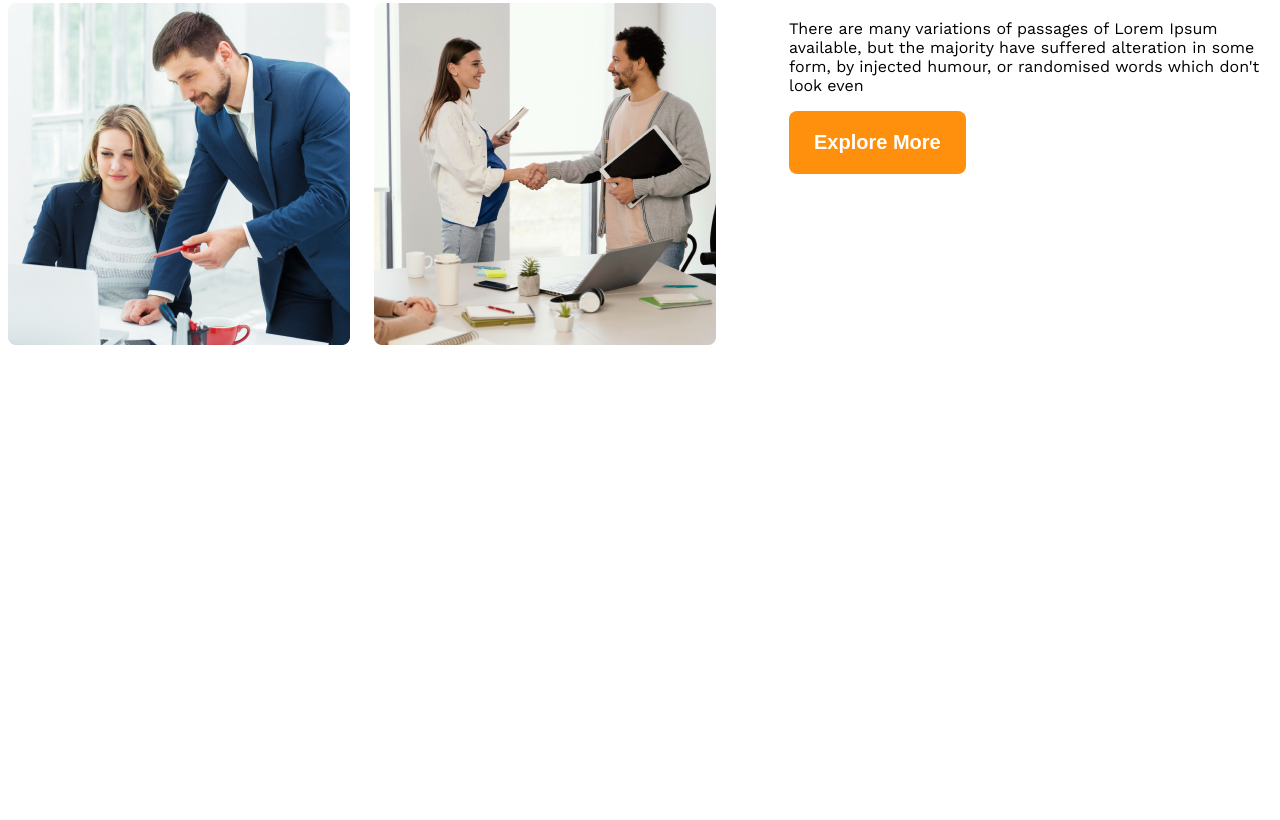
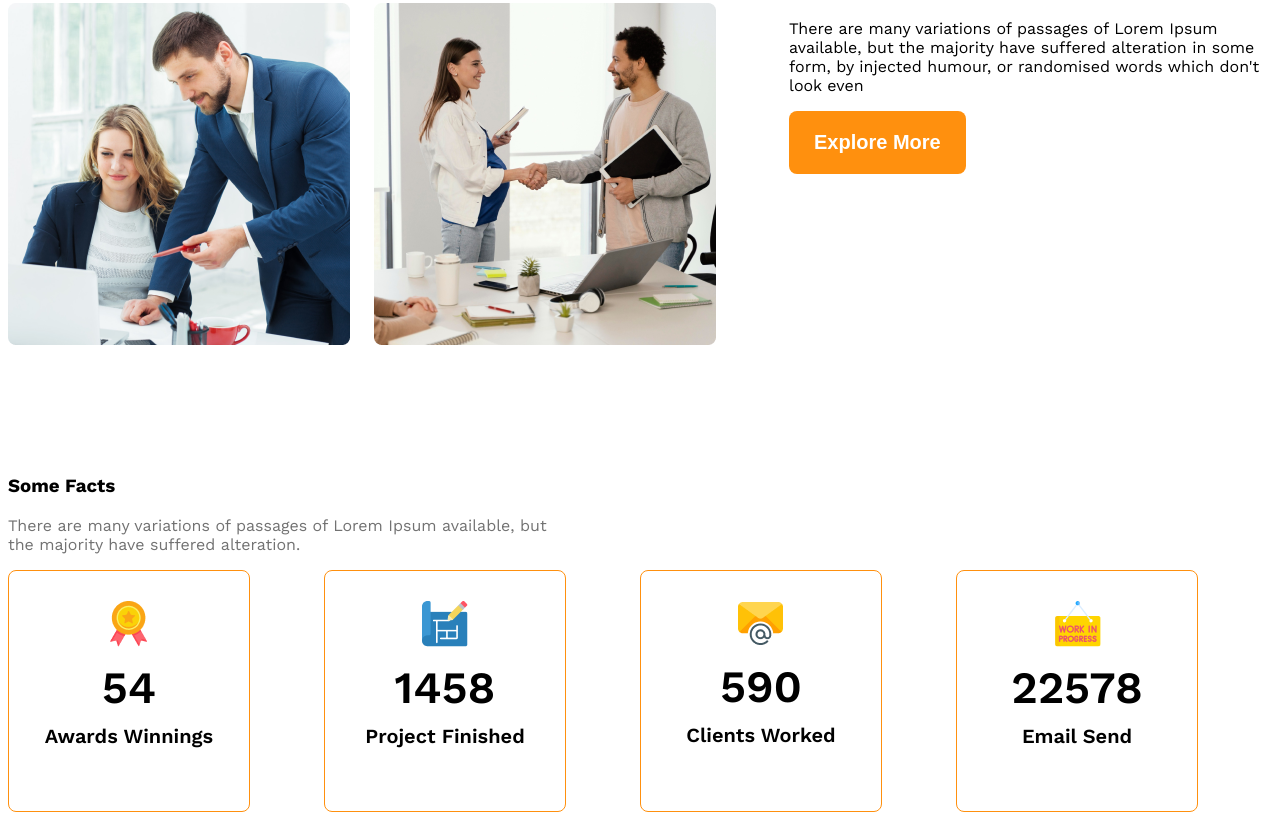
Before and after one commit to Tabassum-Afrin45/G3-Architects-Website, a plain HTML site: page index.html in a window 1280 px wide. Shown: the part 1677-2497 px from the top of the page. Before the commit the page ends 2152 px from the top, so only its background shows below. Drawn offline with nearby package versions, Linux system fonts and the light colour scheme.

```diff
--- a/index.html
+++ b/index.html
@@ -43,7 +43,9 @@
             <div class="our-features">
                 <h3 class="feature-title"><span id="quick-list" class="text-lightgray">Quick list
                     </span><span> of Our </span><span class="text-primary">Features</span></h3>
-                <p class="feature-description">There are many variations of passages of Lorem Ipsum available, but the majority have suffered alteration in some form, by injected humour, or randomised words which don't look even</p>
+                <p class="feature-description">There are many variations of passages of Lorem Ipsum available, but the
+                    majority have suffered alteration in some form, by injected humour, or randomised words which don't
+                    look even</p>
                 <button class="btn-primary">Explore More</button>
             </div>
         </section>
@@ -53,7 +55,39 @@
         </section>
         <!-- Some facts -->
         <section>
-
+            <h3 class="section-title">Some Facts</h3>
+            <p class="text-lightgray fact-description">There are many variations of passages of Lorem Ipsum available, but the majority
+                have suffered alteration.</p>
+            <div class="facts-container">
+                <div class="fact-card display-flex">
+                    <div> <!-- Flex kaz kre immediate children er upor -->
+                        <img src="images/icons/ribon.png" alt="" class="fact-icon">
+                        <h4 class="fact-number">54</h4>
+                        <h5 class="fact-name">Awards Winnings</h5>
+                    </div>
+                </div>
+                <div class="fact-card display-flex">
+                    <div>
+                        <img src="images/icons/projects.png" alt="" class="fact-icon">
+                        <h4 class="fact-number">1458</h4>
+                        <h5 class="fact-name">Project Finished</h5>
+                    </div>
+                </div>
+                <div class="fact-card display-flex">
+                    <div>
+                        <img src="images/icons/email.png" alt="" class="fact-icon">
+                        <h4 class="fact-number">590</h4>
+                        <h5 class="fact-name">Clients Worked</h5>
+                    </div>
+                </div>
+                <div class="fact-card display-flex">
+                    <div>
+                        <img src="images/icons/customers.png" alt="" class="fact-icon">
+                        <h4 class="fact-number">22578</h4>
+                        <h5 class="fact-name">Email Send</h5>
+                    </div>
+                </div>
+            </div>
         </section>
     </main>
     <footer>
--- a/styles/architects.css
+++ b/styles/architects.css
@@ -106,6 +106,35 @@ main>section{
     font-weight: 500;
 }
 
+/* Some Facts Styles */
+.facts-container{
+    display: grid;
+    grid-template-columns: repeat(4,1fr);
+}
+.fact-card{
+    border: 1px solid #FF900E;
+    border-radius: 8px;
+    height: 240px;
+    width: 240px;
+    text-align: center;
+    justify-content: center;
+    align-items: center;
+}
+.fact-number{
+    font-size: 2.8rem;
+    font-weight: 600;
+    margin-top: 10px;
+    margin-bottom: 5px;
+}
+.fact-name{
+    font-size: 1.25rem;
+    font-weight: 600;
+    margin-top: 10px;
+}
+.fact-description{
+    max-width: 540px;
+}
+
 /* responsive media query */
 @media screen and (max-width:576px){
     .navbar, .menu, .teams{
```
Lines whose indentation alone changed are shown as unchanged.
